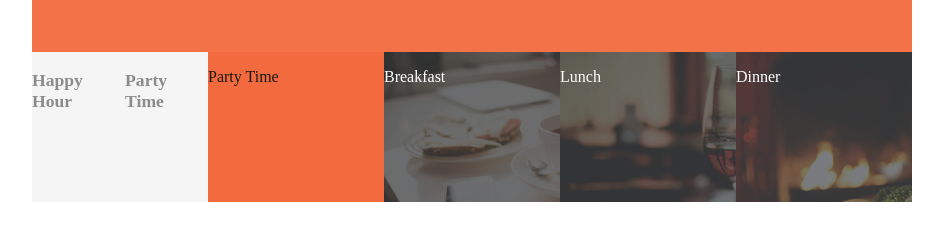
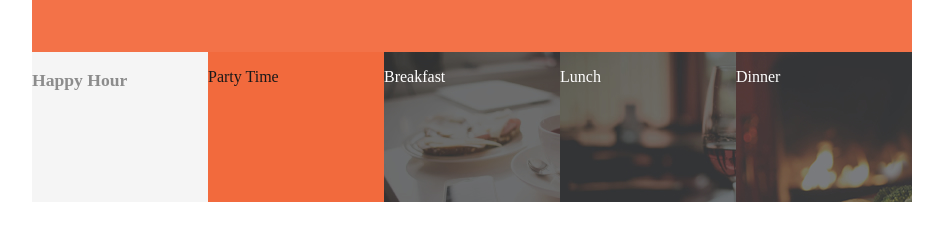
Before and after one commit to DeveloperOwala/Anitas-Kitchen, a plain HTML site: page index.html in a window 1280 px wide. Shown: the part 486-721 px from the top of the page, without its empty margins (168-1111 px from the left). Drawn offline with Linux system fonts and the light colour scheme.

Commit message:
second week

```diff
--- a/index.html
+++ b/index.html
@@ -17,8 +17,8 @@
     </div>
     <div id="menu">
     <div id="happyHour">
-        <p >Happy Hour</p> <br>
-        <p >Party Time</p>
+        <p>Happy Hour </p>
+
     </div>
     <div id="partyTime">
         <p >Party Time</p>
```
